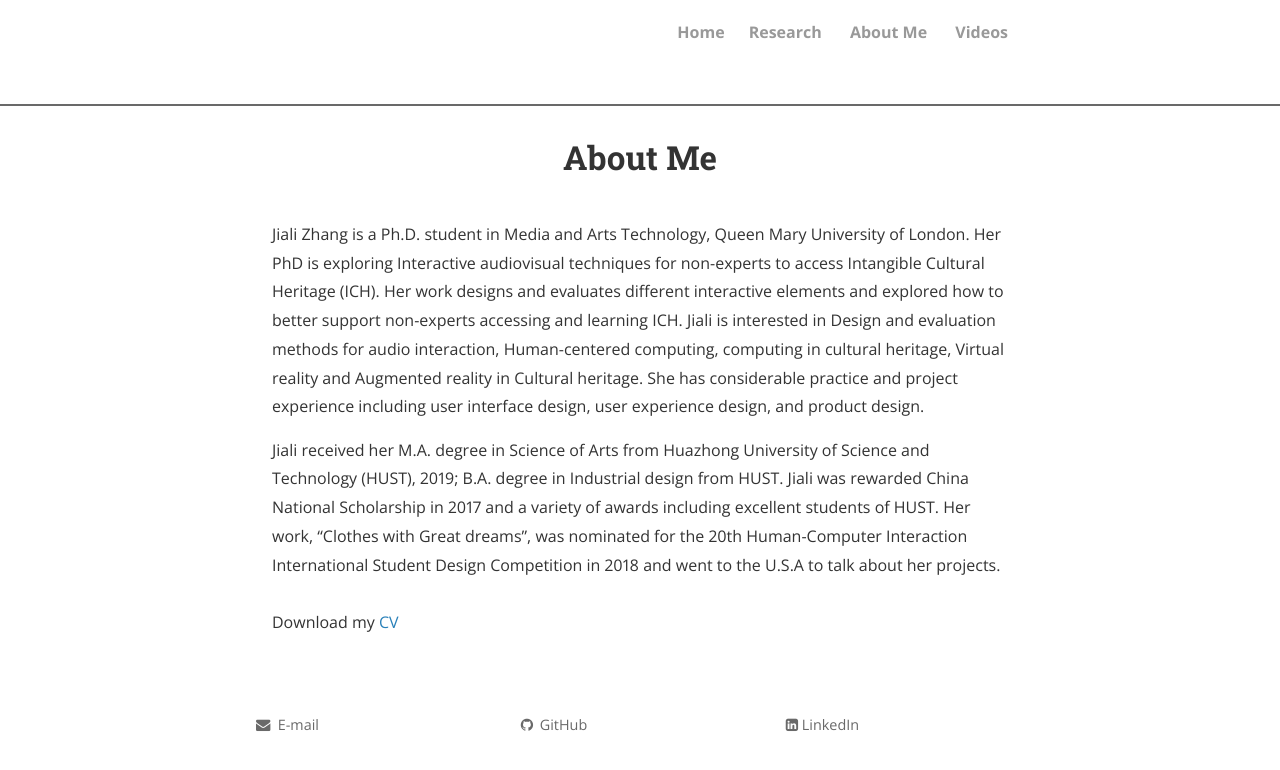
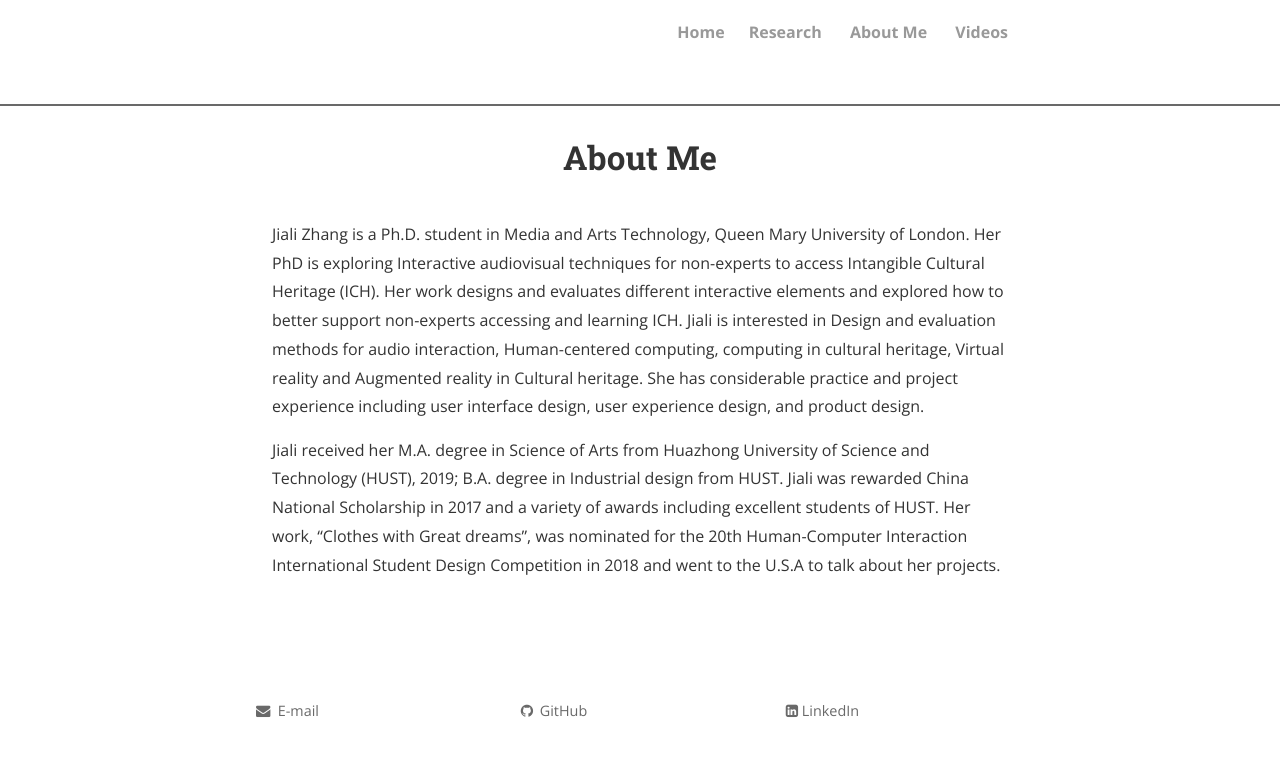
Before and after one commit to jializhangsunny/jializhangsunny.github.io, a Jekyll site: the page built from about.md, in a window 1280 px wide. Shown: the top 770 px of the page. Built offline with Jekyll 4.4.1, drawn with Linux system fonts in a browser that asks for light colours; nearby versions of some CDN libraries; comment, search, counter and statistics services are not loaded; a style sheet for code colours, icons or effects is not loaded.

Commit message:
Update about.md

```diff
--- a/about.md
+++ b/about.md
@@ -7,5 +7,5 @@ permalink: /about/
 
 Jiali received her M.A. degree in Science of Arts from Huazhong University of Science and Technology (HUST), 2019; B.A. degree in Industrial design from HUST. Jiali was rewarded China National Scholarship in 2017 and a variety of awards including excellent students of HUST. Her work, “Clothes with Great dreams”, was nominated for the 20th Human-Computer Interaction International Student Design Competition in 2018 and went to the U.S.A to talk about her projects.<br>
 <br>
-Download my <a href="https://www.dropbox.com/s/wa3agifqoxwd77u/soto-cv.pdf?dl=0" download="Soto, Paul- CV">CV</a><br>
+
 <br>
```
